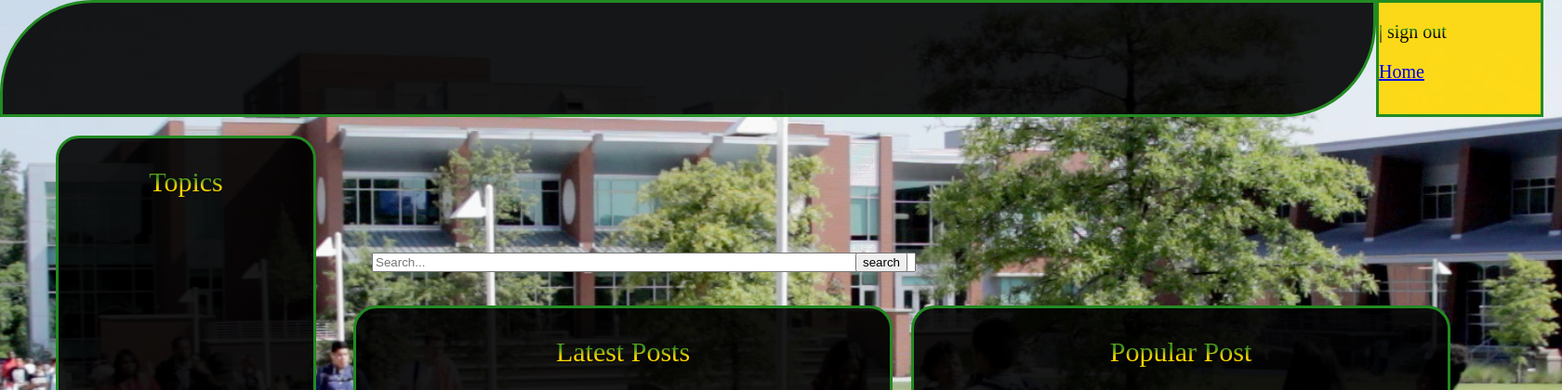
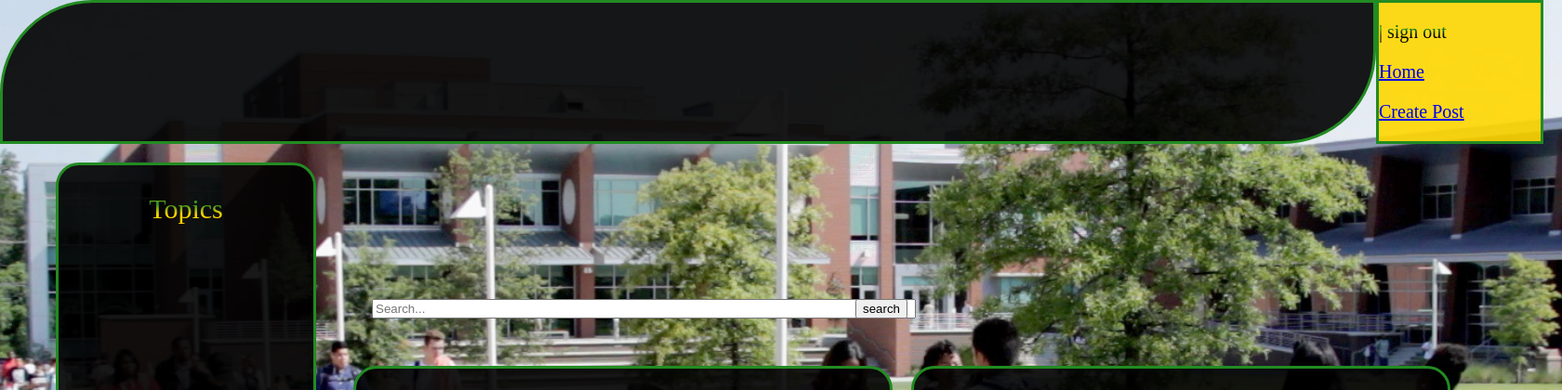
Before and after one commit to yparekh21/team17_3155, a Flask app: template flaskapp/Templates/ClassPage.html in a window 1680 px wide. Shown: the top 420 px of the page at 93% size. Run offline with Flask 2, Linux system fonts and the light colour scheme; the template is opened without the code that fills it, so the values that code supplies are empty.

Commit message:
Posts changes and working routes

```diff
--- a/flaskapp/Templates/AccountHomePage.html
+++ b/flaskapp/Templates/AccountHomePage.html
@@ -19,7 +19,11 @@
 
 
 
-          <div class = "classes"><p class = "gradient-text"><a href = '{{url_for('classes', username = user.username)}}'>Classes</a></p></div>
+          <div class = "classes"><p class = "gradient-text"><a href = '{{url_for('classes', username = user.username)}}'>Classes
+            <p class = 'gradient-text'>
+          {%for myclass in user.classes%}
+            <a href = '/ClassPage/{{user.username}}/{{myclass.id}}'>{{myclass.name}}
+          {%endfor%}</p></a></p></div>
           <div class = "latestpost"><p class = "gradient-text">Latest Posts</p> </div>
           <div class = "popularpost"><p class = "gradient-text">Popular Post</p></div>
           <div class = "searchbar">
--- a/flaskapp/Templates/ClassPage.html
+++ b/flaskapp/Templates/ClassPage.html
@@ -17,13 +17,23 @@
           <br/><h1 class = "gradient-text">{{classinfo.name}}</h1>
 
           </div>
-          <div class = "topnavbar"><p class = "gradient-nav">{{user.username}} | sign out</p><p><a href = '/Home/{{user.username}}'>Home</a></p></div>
+          <div class = "topnavbar"><p class = "gradient-nav">{{user.username}} | sign out</p><p><a href = '/Home/{{user.username}}'>Home</a></p>
+          <p><a href = '{{url_for('post', username = user.username, id = classinfo.id)}}'>Create Post</a></p></div>
 
 
 
           <div class = "classes"><p class = "gradient-text"><a href = '/Classes'>Topics</a></p></div>
 
-          <div class = "latestpost"><p class = "gradient-text">Latest Posts</p> </div>
+          <div class = "latestpost"><p class = "gradient-text">Latest Posts</p>
+
+            {%for post in posts%}
+            <p class = 'gradient-text'>{{post.title}}</p>
+            <form action = '{{url_for('editpost', username = user.username, id = classinfo.id, post_id = post.id)}}'>
+              <input type = "submit" value = "Edit"/>
+            </form>
+            {%endfor%}
+
+          </div>
           <div class = 'latestpostsub'></div>
           <div class = "popularpost"><p class = "gradient-text">Popular Post</p></div>
           <div class = 'popularpostsub'></div>
--- a/flaskapp/__init__.py
+++ b/flaskapp/__init__.py
@@ -1,5 +1,4 @@
 from flask import Flask
-from flask_sqlalchemy import SQLAlchemy
 from flaskapp.database import db
 
 app = Flask(__name__)     # create an app
--- a/flaskapp/routes.py
+++ b/flaskapp/routes.py
@@ -1,7 +1,9 @@
+from datetime import datetime
+
 from flask import render_template, redirect, url_for, request
 import os
 import random as random
-from flaskapp.models import User as User, Classes as Classes
+from flaskapp.models import User as User, Classes as Classes, Posts as Posts
 from flaskapp import app
 from flaskapp import db
 
@@ -33,16 +35,75 @@ def classes(username):
 
     else:
         myclass = User.query.filter_by(username = username).first()
+        return render_template('classes.html', user = myclass)
+
+@app.route('/ClassPage/<username>/<id>/post', methods= ['POST','GET'])
+def post(username,id):
+    if request.method == 'POST':
+        title = request.form['title']
+        post = request.form['post']
+        id = random.randint(10000, 99999)
+
+        #push to db
+        try:
+            db.session.add(Posts(id, title, post))
+            db.session.commit()
+
+            return redirect(url_for('post', user = username, id = id))
+        except:
+            return "There was an error posting your message"
+
+    else:
+        user_a = User.query.filter_by(username=username).first()
+        classes = Classes.query.filter_by(id=id).first()
+        return render_template('post.html', user = user_a, classinfo = classes)
+@app.route('/ClassPage/<username>/<id>/<post_id>/edit/', methods = ['POST','GET'])
+def editpost(username, id, post_id):
+
+    if(request.method == 'POST'):
+        title = request.form['title']
+        post = request.form['post']
+
+        _post = db.session.query(Posts).filter_by(id=post_id).first()
+
+        _post.title = title
+        _post.post = post
+
+        db.session.add(_post)
+        db.session.commit()
+        return redirect(url_for('classpage', username = username, id = id))
+
+    else:
+        user_a = User.query.filter_by(username=username).first()
+        _posts = db.session.query(Posts).filter_by(id = post_id).first()
+        classes = Classes.query.filter_by(id=id).first()
+        return render_template('post.html', posts = _posts, user = user_a, classinfo = classes)
+
+@app.route('/Classes/<username>/join', methods = ['POST','GET'])
+def classesJoin(username):
+    if request.method == 'POST':
+
+
+
+        #push to db
+        try:
+
+            return redirect(url_for('classes', username = username))
+        except:
+            return "There was an error setting your class"
+
+    else:
+        myclass = User.query.filter_by(username = username).first()
 
 
         return render_template('classes.html', user = myclass)
-
 @app.route('/ClassPage/<username>/<id>', methods = ['POST', 'GET'])
 def classpage(username,id):
 
     user_a = User.query.filter_by(username = username).first()
     classes = Classes.query.filter_by(id = id).first()
-    return render_template('ClassPage.html', user = user_a, classinfo = classes)
+    posts = db.session.query(Posts).all()
+    return render_template('ClassPage.html', user = user_a, classinfo = classes, posts = posts)
 
 @app.route('/SignUp', methods = ['POST','GET'])
 def signup():
```
Also changed, not shown: flaskapp/Templates/post.html (added, +48 -0 lines), flaskapp/models.py (+12 -0 lines), flaskapp/ProjectDB.db.
